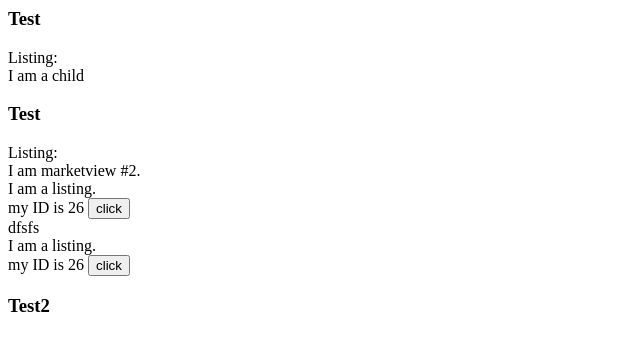
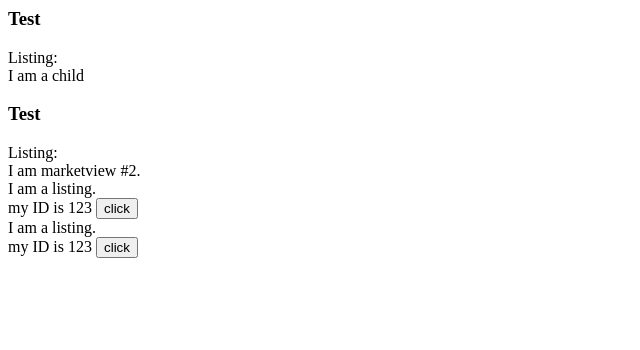
Before and after one commit to ajmd17/simple-vdom, a plain HTML site: page index.html in a window 1280 px wide. Shown: the whole page, without its empty margins (0-640 px from the left). Drawn offline with nearby package versions, Linux system fonts and the light colour scheme.

Commit message:
pass props to other components

```diff
--- a/components/Listing.html
+++ b/components/Listing.html
@@ -1,6 +1,6 @@
 <div>
     <div>I am a listing.</div>
-    my ID is {1 + 25}
+    my ID is {this.test}
     <button>click</button>
     {this.children}
     <div>{this.listingId}</div>
--- a/components/MarketView.html
+++ b/components/MarketView.html
@@ -1,8 +1,8 @@
 <div>
     <h3>Test</h3>
     Listing: {this.listings}
-    <div :test="{{testValue:1}}">
+    <div>
         {this.children}
-        <div data-component="Listing"></div>
+        <div data-component="Listing" :test="{console.log('evaluate test prop'), 123}"></div>
     </div>
 </div>
--- a/index.html
+++ b/index.html
@@ -1,21 +1,15 @@
 <html>
 <div data-app="MainApp">
-        <div data-component="MarketView" data-listings="{ listings: [1,2,3] }" :listings="{1,2,3}">
-            <span :click="{1}">I am a child</span>
+  <div data-component="MarketView">
+    <span>I am a child</span>
     <div data-component="MarketView">
       <span>I am marketview #2.</span>
     </div>
-            dfsfs
-        </div>
-        <div>
-            <h3>Test2</h3>
   </div>
 </div>
 
 <body>
-        <script
-            src="https://code.jquery.com/jquery-3.2.1.min.js"
-            integrity="sha256-hwg4gsxgFZhOsEEamdOYGBf13FyQuiTwlAQgxVSNgt4="
+  <script src="https://code.jquery.com/jquery-3.2.1.min.js" integrity="sha256-hwg4gsxgFZhOsEEamdOYGBf13FyQuiTwlAQgxVSNgt4="
     crossorigin="anonymous"></script>
 
   <script>
@@ -145,13 +139,13 @@
             case ':':
               if (isInAttributes()) {
                 var ident = '';
-                                console.log('test: ', str[i+1]);
+                console.log('test: ', str[i + 1]);
                 while (i + 1 < str.length && /[A-Za-z\-_]/.test(str[i + 1])) {
                   ident += str[i + 1];
                   i++;
                 }
 
-                                console.log('ident = ', ident);
+                str2 += 'data-bind-expr-' + ident;
 
                 break;
               }
@@ -199,7 +193,7 @@
     }
 
     // I needed the opposite function today, so adding here too:
-            function htmlUnescape(str){
+    function htmlUnescape(str) {
       return str
         .replace(/&quot;/g, '"')
         .replace(/&#39;/g, "'")
@@ -208,12 +202,12 @@
         .replace(/&amp;/g, '&');
     }
 
-            String.prototype.hashCode = function() {
+    String.prototype.hashCode = function () {
       var hash = 0, i, chr;
       if (this.length === 0) return hash;
       for (i = 0; i < this.length; i++) {
-                    chr   = this.charCodeAt(i);
-                    hash  = ((hash << 5) - hash) + chr;
+        chr = this.charCodeAt(i);
+        hash = ((hash << 5) - hash) + chr;
         hash |= 0; // Convert to 32bit integer
       }
       return hash;
@@ -254,7 +248,9 @@
     };
 
     ComponentClass.prototype.evaluateExpressionsForProps = function (props) {
-                return this.expressions.map(function (x) { return x.call(props); });
+      return this.expressions.map(function (x) {
+        return x.call(props);
+      });
     };
 
     function Component(componentId, componentClass, element) {
@@ -262,23 +258,41 @@
       this._componentClass = componentClass;
       this._element = element;
       this.props = {};
+      this._boundExpressions = {
+        // expression id => prop name
+      };
     }
 
     Component.prototype.triggerUpdate = function () {
       this.render();
     };
 
-            Component.prototype.render = function (cb) {
-                console.log('render ' + this._componentId);
+    Component.prototype.bindExprToProp = function (expressionId, propName) {
+      if (this._boundExpressions[expressionId] != null) {
+        throw new Error('Expression with id `' + expressionId + '` already bound to component `' + this._componentId + '`');
+      }
+
+      this._boundExpressions[expressionId] = propName;
+    };
+
+    Component.prototype.render = function (passProps, cb) {
       var $html = $(this._componentClass.html);
       var $element = $(this._element);
+      var self = this;
+
+      if (passProps != null) {
+        for (var key in passProps) {
+          this.props[key] = passProps[key];
+        }
+      }
+
       var results = this._componentClass.evaluateExpressionsForProps(this.props);
-                results.forEach(function (result, i) {
-                    var $exprTag = $html.find('[data-expression-id="' + i + '"]');
+
+      results.forEach(function (result, expressionId) {
+        var $exprTag = $html.find('[data-expression-id="' + expressionId + '"]');
         if ($exprTag.length != 0) {
+          // set html to be result of expr
           $exprTag.html(result);
-                    } else {
-                        //throw new Error('No expression tag found for expression `' + i + '`');
         }
       });
 
@@ -314,12 +328,41 @@
             throw new Error('child component with id `' + childComponentId + '` not found');
           }
 
-                        childComponent.render(function () {
+          var nextProps = {};
+
+          for (var key in childComponent._boundExpressions) {
+            if (self._componentClass.expressions[key] == null) {
+              throw new Error('Bound expression `' + key + '` not found in parent component');
+            }
+
+            var propKey = childComponent._boundExpressions[key];
+            nextProps[propKey] = results[key];
+          }
+
+          childComponent.render(nextProps, function () {
             nextChild();
           });
         } else {
-                        renderComponent($el, function () {
+          renderComponent($el, function (childComponent) {
+            if (childComponent == null) {
               nextChild();
+              return;
+            }
+
+            var nextProps = {};
+
+            for (var key in childComponent._boundExpressions) {
+              if (self._componentClass.expressions[key] == null) {
+                throw new Error('Bound expression `' + key + '` not found in parent component');
+              }
+
+              var propKey = childComponent._boundExpressions[key];
+              nextProps[propKey] = results[key];
+            }
+
+            childComponent.render(nextProps, function () {
+              nextChild();
+            });
           });
         }
       });
@@ -345,11 +388,9 @@
 
       var $element = $(this._element);
       var $exprTag = $element.find('[data-expression-id="' + expressionId + '"]');
-                if ($exprTag.length == 0) {
-                    throw new Error('No expression tag found for expression `' + expressionId + '`');
+      if ($exprTag.length != 0) {
+        $exprTag.html(exprResult);
       }
-
-                $exprTag.html(exprResult);
     };
 
     function renderComponent($el, cb) {
@@ -363,46 +404,27 @@
       for (var i = 0; i < attributes.length; i++) {
         var nodeName = attributes[i].nodeName;
 
-                    var match = /^data\-prop\-(.*)/.exec(nodeName);
+        var match;
+
+        // check if expr (evaluated) prop
+        match = /^data\-bind\-expr\-(.*)/.exec(nodeName);
+        if (match) {
+          nodeName = match[1];
+          // get expression from component class
+        } else {
+          // check if normal prop
+          match = /^data\-prop\-(.*)/.exec(nodeName);
           if (match) {
             nodeName = match[1];
           }
-
+          // add dash + camelcase
           props[dashToCamelCase(attributes[i].nodeName)] = attributes[i].nodeValue;
           props[attributes[i].nodeName] = attributes[i].nodeValue;
+        }
       }
 
       props.children = $el.html();
 
-                /*var $children = $el.children();
-
-                if (isComponent) {
-                    var innerText = $el.text().trim();
-
-                    if ($children.length == 0 && innerText.length != 0) {
-                        $children = $('<span>').text(innerText);
-                    }
-                }
-
-                if ($children.length == 0) {
-                    renderThisComponent();
-                } else {
-                    var results = [];
-                    var numCompleted = 0;
-                    $children.each(function (i, child) {
-                        var $child = $(child);
-                        renderComponent($child, function ($child) {
-                            results[i] = $child;
-                            numCompleted++;
-                            if (numCompleted == $children.length) {
-                                props.children = results.reduce(function (accum, el) {
-                                    return accum + el[0].outerHTML;
-                                }, '');
-                                renderThisComponent();
-                            }
-                        });
-                    });
-                }*/
       renderThisComponent();
 
       function renderThisComponent() {
@@ -411,32 +433,24 @@
 
             var componentInstance = new Component(null, componentClass, $el);
             var componentId = componentClass.newInstance(componentInstance);
-                            componentInstance.applyProps(props, true);
-                            componentInstance.render(function () {
-                                var newProps = {};
 
             var attributes = $el[0].attributes;
             for (var i = 0; i < attributes.length; i++) {
               var attrName = attributes[i].name || attributes[i].nodeName;
               var attrValue = attributes[i].value || attributes[i].nodeValue;
+              console.log({[attrName]: attrValue})
 
-                                    var match = /^:(.*)/.exec(attrName);
+              var match = /^data\-bind\-expr\-(.*)/.exec(attrName); ///^:(.*)/.exec(attrName);
 
               if (match != null) {
-                                        newProps[match[1]] = attrValue;
                 // bind prop name to id
-                                        $el.attr('data-bind-prop-' + match[1], attrValue);
+                componentInstance.bindExprToProp(attrValue, match[1]);
               }
             }
 
-                                /*if (cachedComponents[componentId] != null) {
-                                    throw new Error('Component with id `' + componentId + '` already created');
-                                }*/
+            componentInstance.applyProps(props, true);
             $el.attr('data-component-id', componentId);
-                                cb($el);
-                            });
-
-                            return componentInstance;
+            cb(componentInstance);
           }
 
           if (componentClasses[componentName] == null) {
@@ -446,7 +460,7 @@
 
             $.get('components/' + componentName + '.html').done(function (res) {
               var componentClass = new ComponentClass(componentName, null, null);
-                                var result = TemplateRenderer.renderString(res, props, function onPropChanged (key, value) {
+              var result = TemplateRenderer.renderString(res, props, function onPropChanged(key, value) {
                 props[key] = value;
                 //$el.html(TemplateRenderer.renderString(res, props, onPropChanged));
               });
@@ -472,7 +486,7 @@
 
 
         } else {
-                        cb($el);
+          cb(null);
         }
       }
     }
@@ -488,21 +502,18 @@
         console.log('render');
         $app.each(function (i, app) {
           $(app).children().each(function (i, el) {
-                            renderComponent($(el), function () {
+            renderComponent($(el), function (componentInstance) {
+              if (componentInstance != null) {
+                componentInstance.render({}, function () {})
+              }
             });
           });
         });
       }
 
       render();
-                /*setInterval(function () {
-                    cachedComponents = {};
-                    componentClasses = {};
-                    for (var key in cachedComponents) {
-                        cachedComponents[key].render();
-                    }
-                },5000);*/
     });
   </script>
 </body>
+
 </html>
```
Lines whose indentation alone changed are shown as unchanged.
